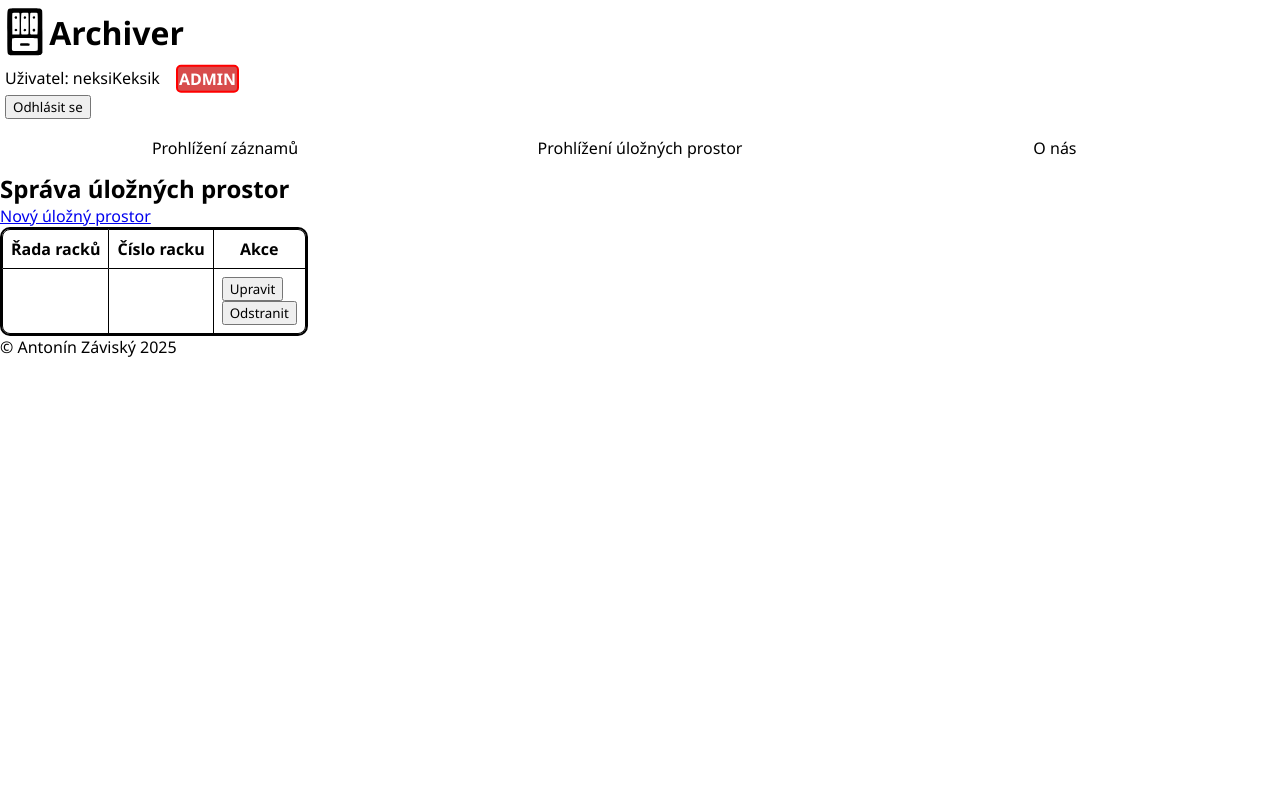
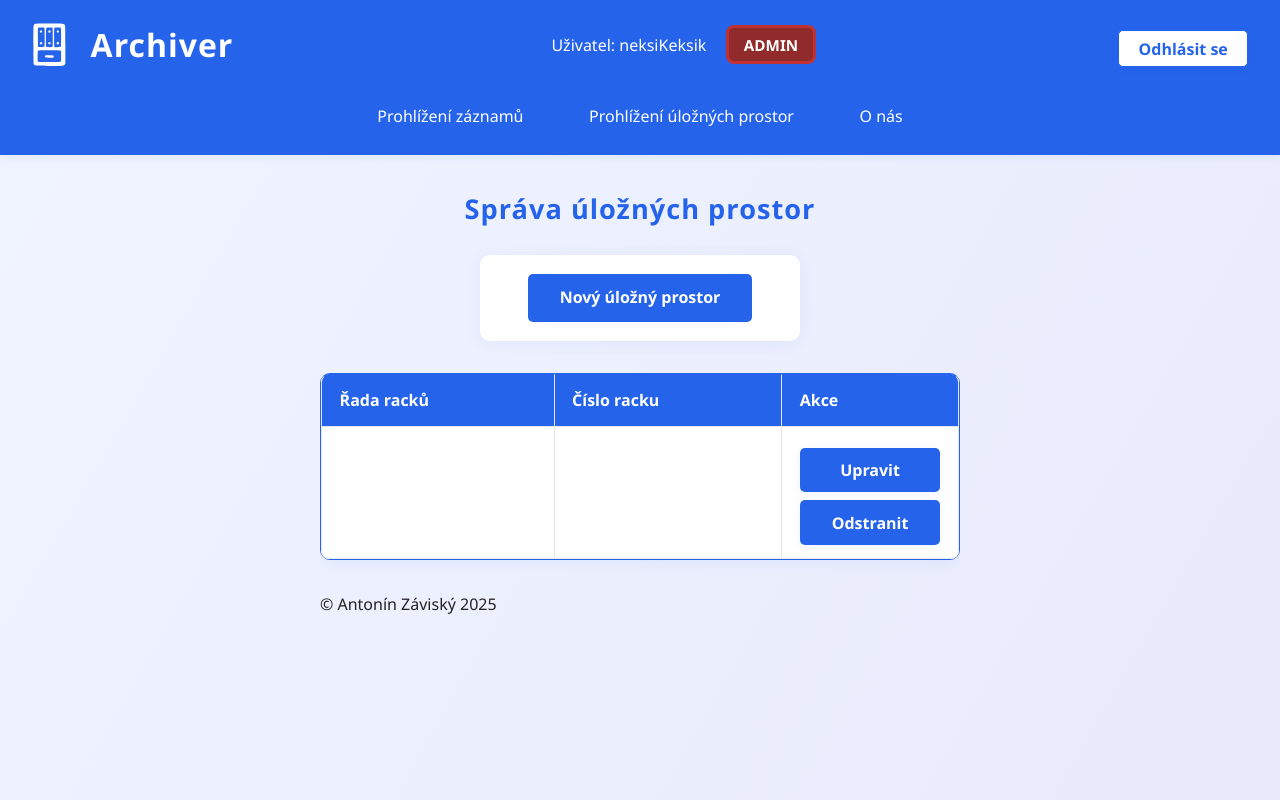
Before and after one commit to Tondaaa/zwa_project, a PHP site: page /storage.php in a window 1280 px wide. Run offline with PHP 8.4, Linux system fonts and the light colour scheme; a user stored in the database is signed in; tables that the repository leaves empty or names only in its code hold one stand-in row (values such as "Sample post"); data that the repository does not hold is empty.

Commit message:
Styling, new logic added

```diff
--- a/db/files.php
+++ b/db/files.php
@@ -5,7 +5,7 @@
         INSERT INTO
         files(poradCislo,spisZnak,nazev,datumUlozeni,skartZnak,rokSkartace,rada,cislo)
         VALUES (?,?,?,?,?,?,?,?)
-    ", );
+    ");
 
     if($stmt === false){
         echo "Chyba při přidávání záznamu";
@@ -13,7 +13,7 @@
         die();
     }
 
-    mysqli_stmt_bind_param($stmt, "dssssssi", $poradCislo, $spisZnak, $nazev, $datumUlozeni, $skartZnak, $rokSkartace, $rada, $cislo);
+    mysqli_stmt_bind_param($stmt, "issssssi", $poradCislo, $spisZnak, $nazev, $datumUlozeni, $skartZnak, $rokSkartace, $rada, $cislo);
 
     $result = mysqli_execute($stmt);
 
--- a/layout/head.phtml
+++ b/layout/head.phtml
@@ -12,7 +12,7 @@
     <header>
         <div class="head">
         <div class="titulek">
-            <img src="/image.svg" alt="Logo">
+            <img src="./img/logo_white.svg" alt="Logo">
             <h1>Archiver</h1>
         </div>
         <?php if(!isset($_SESSION["loggedUser"])){ ?>
--- a/login.phtml
+++ b/login.phtml
@@ -11,6 +11,6 @@
         <input type="password" name="password" id="password">
     </div>
 
-    <button name="logForm"><strong>Přihlásit se</strong></button>
+    <button name="logForm">Přihlásit se</button>
 </form>
 </div>
--- a/storage.phtml
+++ b/storage.phtml
@@ -1,16 +1,19 @@
 <h2>Správa úložných prostor</h2>
 
-<div class="newStorage">
+
+<?php if(isset($_SESSION["loggedUser"]["is_admin"])){ ?>
+    <div class="newStorage">
      <a href="new-storage.php">Nový úložný prostor</a>
-</div>
+    </div>
+<?php } ?>
 
-<div class="stul">
+<div class="stul2">
     <table>
         <thead>
             <th>Řada racků</th>
             <th>Číslo racku</th>
             <?php if(isset($_SESSION["loggedUser"]["is_admin"])){ ?>
-            <th>Akce</th>
+            <th class="actions">Akce</th>
             <?php } ?>
         </thead>
         <tbody>
--- a/style.css
+++ b/style.css
@@ -1,98 +1,249 @@
-.admin{
-    background-color: rgba(200, 0, 0, 0.7);
-    border: 2px solid red;
+/* --- Modern, Simple, Clean Style for Archiver --- */
+
+/* Reset and base styles */
+* {
+    box-sizing: border-box;
+    margin: 0;
+    padding: 0;
+    font-family: 'Segoe UI', Tahoma, Geneva, Verdana, sans-serif;
+}
+
+body {
+    background: linear-gradient(120deg, #f0f4ff 0%, #e8eafc 100%);
+    min-height: 100vh;
+    color: #222;
+    line-height: 1.6;
+}
+
+header {
+    background: #2563eb;
+    color: #fff;
+    box-shadow: 0 2px 8px rgba(37,99,235,0.08);
+    padding-bottom: 1rem;
+    margin-bottom: 2rem;
+}
+
+.head {
+    display: flex;
+    align-items: center;
+    justify-content: space-between;
+    padding: 1.2rem 2rem 0.5rem 2rem;
+}
+
+.titulek img {
+    width: 2.2em;
+    vertical-align: middle;
+}
+.titulek h1 {
+    display: inline-block;
+    margin-left: 0.6em;
+    font-size: 2em;
+    font-weight: 700;
+    letter-spacing: 1px;
+    vertical-align: middle;
+}
+
+.user, .admin, .userInfo, .reg, .log, .logout {
+    display: inline-block;
+    margin-left: 1em;
+}
+
+.admin {
+    background: #912a2a;
+    border: 3px solid #c03232;
+    border-radius: 8px;
+    color: #fff;
+    font-weight: bold;
+    padding: 0.3em 1em;
+    margin-left: 1em;
+    font-size: 0.95em;
+}
+
+.logout button {
+    background: #fff;
+    color: #2563eb;
+    border: 1px solid #2563eb;
     border-radius: 5px;
+    padding: 0.4em 1.2em;
+    font-weight: 600;
+    cursor: pointer;
+    transition: background 0.2s, color 0.2s;
+}
+.logout button:hover {
+    background: #2563eb;
+    color: #fff;
+}
+
+nav {
+    width: 100%;
     display: flex;
-    color: white;
-    font-weight: bold;
-    padding: 1px;
-    margin-left: 1em;
-    transform: translate(0, -8%);
+    justify-content: center;
+    margin-top: 1rem;
 }
-.user{
+nav ul {
+    display: flex;
+    gap: 1.5rem;
+    list-style: none;
+    padding: 0;
+}
+nav li {
     display: flex;
 }
-.logout{
-    display: block;
+nav a {
+    color: #fff;
+    text-decoration: none;
+    font-weight: 500;
+    padding: 0.6em 1.3em;
+    border-radius: 5px;
+    transition: background 0.2s, color 0.2s;
 }
-.head{
-    padding: 5px;
+nav a:hover, nav a:focus {
+    background: #1e40af;
+    color: #fff;
 }
-.garmin a:visited{
-    color: black;
+
+h2 {
+    font-size: 1.7em;
+    font-weight: 700;
+    margin: 2rem 0 1.5rem 0;
+    color: #2563eb;
+    text-align: center;
+    letter-spacing: 1px;
 }
-.garmin a{
-    text-decoration: none;
-    width: 100%;
-    height: 100%;
-    display: flex;
-    align-items: center;
-    justify-content: center;
-}
-.garmin a:hover{
-    background-color: rgb(58, 159, 253);
-    color: white;
-    border-radius: 5px;
-    transition: 0.2s ease;
-}
-nav{
-    padding-left: 1em;
-    padding-right: 1em;
-    width: 100%;
-    height: 3rem;
-    display: flex;
-}
-ul{
-    margin: 0;
-    width: 100%;
-    display: flex;
-    justify-content: space-evenly;
-    padding: 0;
-}
-nav *{
-    text-decoration: none;
-    color: black;
-    align-items: center;
-}
-nav li{
-    display: flex;
-    list-style-type: none;
-    height: 100%;
-    width: 33%;
-    margin: 0;
-    text-align: center;
-}
-.titulek img{
-    width: 2.5em;
-    display: inline-block;
-}
-.titulek h1{
-    display: inline-block;
-    transform: translate(0, -30%);
-}
-.newFile{
+
+.form, .newFile {
+    background: #fff;
+    border-radius: 10px;
+    box-shadow: 0 2px 16px rgba(37,99,235,0.07);
+    max-width: 400px;
+    margin: 2rem auto;
+    padding: 2rem 2rem;
     display: flex;
     flex-direction: column;
-    max-width: 30%;
-    padding-left: 10px;
+    gap: 1em;
 }
-table{
+
+
+.form label, .newFile label, .newStorage label {
+    font-weight: 600;
+    margin-bottom: 0.3em;
+    color: #2563eb;
+}
+
+.form input, .form select,
+.newFile input, .newFile select,
+.newStorage input, .newStorage select {
+    padding: 0.6em 1em;
+    border: 1px solid #cbd5e1;
+    border-radius: 5px;
+    margin-bottom: 1em;
+    font-size: 1em;
+    background: #f6f8fc;
+    transition: border 0.2s;
+}
+.form input:focus, .form select:focus,
+.newFile input:focus, .newFile select:focus,
+.newStorage input:focus, .newStorage select:focus {
+    border: 1.5px solid #2563eb;
+    outline: none;
+}
+
+button, input[type="submit"] {
+    background: #2563eb;
+    color: #fff;
+    border: none;
+    border-radius: 5px;
+    padding: 0.7em 2em;
+    font-size: 1em;
+    font-weight: 600;
+    cursor: pointer;
+    margin-top: 0.5em;
+    transition: background 0.2s, box-shadow 0.2s;
+    box-shadow: 0 2px 8px rgba(37,99,235,0.08);
+}
+button:hover, input[type="submit"]:hover {
+    background: #1e40af;
+    transition: 0.2s ease-in-out;
+}
+
+.newStorage {
+    margin: auto;
+    max-width: 320px;
+    margin-bottom: 2rem;
+    margin-top: 1rem;
+    padding: 1.2rem 1.5rem;
+    align-items: center;
+    background: #fff;
+    border-radius: 10px;
+    box-shadow: 0 2px 16px rgba(37,99,235,0.07);
+    display: flex;
+    flex-direction: column;
+}
+.newStorage a {
+    background: #2563eb;
+    color: #fff;
+    padding: 0.7em 2em;
+    border-radius: 5px;
+    font-weight: 600;
+    text-decoration: none;
+    transition: background 0.2s;
+}
+.newStorage a:hover {
+    background: #1e40af;
+}
+
+.stul {
+    width: 80%;
+    margin: 2rem auto;
+    overflow-x: auto;
+}
+
+.stul2 {
+    width: 50%;
+    margin: 2rem auto;
+    overflow-x: auto;
+}
+
+table {
+    width: 100%;
     border-collapse: separate;
     border-spacing: 0;
-    border: 2px solid black;
+    background: #fff;
+    border: 1.5px solid #2563eb;
     border-radius: 10px;
+    box-shadow: 0 2px 16px rgba(37,99,235,0.07);
+    font-size: 1em;
+    margin-bottom: 2rem;
 }
-td, th{
-    padding: 0.5rem;
-    border-bottom: 1px solid black;
-    border-right: 1px solid black;
+
+th, td {
+    padding: 0.8em 1.1em;
+    border-bottom: 1px solid #e5e7eb;
+    border-right: 1px solid #e5e7eb;
+    text-align: left;
 }
+
+th {
+    background: #2563eb;
+    color: #fff;
+    font-weight: 700;
+    border-top: 1px solid #2563eb;
+}
+
+.actions {
+    width: 10%;
+}
+
+tr:nth-child(even) td {
+    background: #f6f8fc;
+}
+
 table tr td:first-child,
 table tr th:first-child {
-    border-left: 1px solid black;
+    border-left: 1px solid #e5e7eb;
 }
 table tr th {
-    border-top: 1px solid black;
+    border-top: 1px solid #2563eb;
 }
 table tr:first-child th:first-child {
     border-top-left-radius: 0.5rem;
@@ -106,8 +257,42 @@
 table tr:last-child td:last-child {
     border-bottom-right-radius: 0.5rem;
 }
-*{
-    font-family: 'Segoe UI', Tahoma, Geneva, Verdana, sans-serif;
-    margin: 0;
-    box-sizing: border-box;
+
+form {
+    display: flex;
+    flex-direction: column;
+    gap: 0.5em;
 }
+
+input[type="text"], input[type="password"], input[type="email"], input[type="date"], select {
+    width: 100%;
+}
+
+@media (max-width: 700px) {
+    .head, .form, .newFile, .newStorage {
+        padding: 1rem;
+    }
+    .stul, table {
+        font-size: 0.95em;
+    }
+    .titulek h1 {
+        font-size: 1.3em;
+    }
+}
+
+@media (max-width: 500px) {
+    .head, .form, .newFile, .newStorage {
+        padding: 0.5rem;
+    }
+    .stul {
+        width: 100%;
+        padding: 0;
+    }
+    table, th, td {
+        font-size: 0.9em;
+        padding: 0.5em;
+    }
+    nav ul {
+        gap: 0.5rem;
+    }
+}
```
Also changed, not shown: homepage.phtml (+7 -4 lines), new-file.php (+20 -0 lines), new-file.phtml (+13 -3 lines), img/logo.svg (renamed from image.svg), img/logo_white.svg (added).
